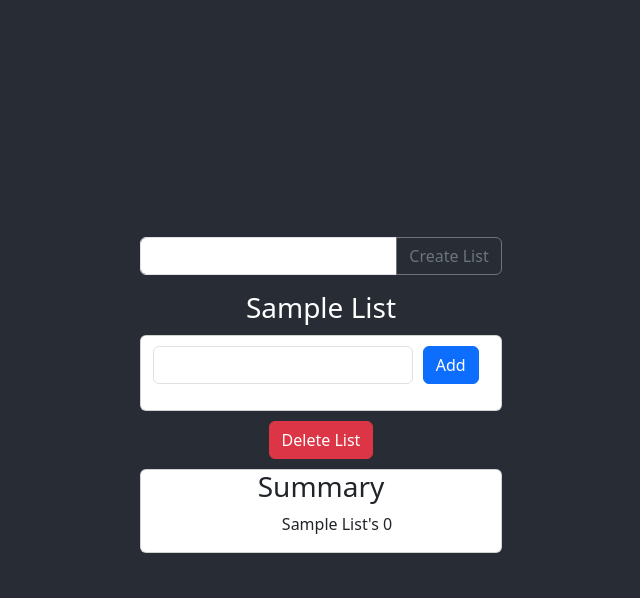
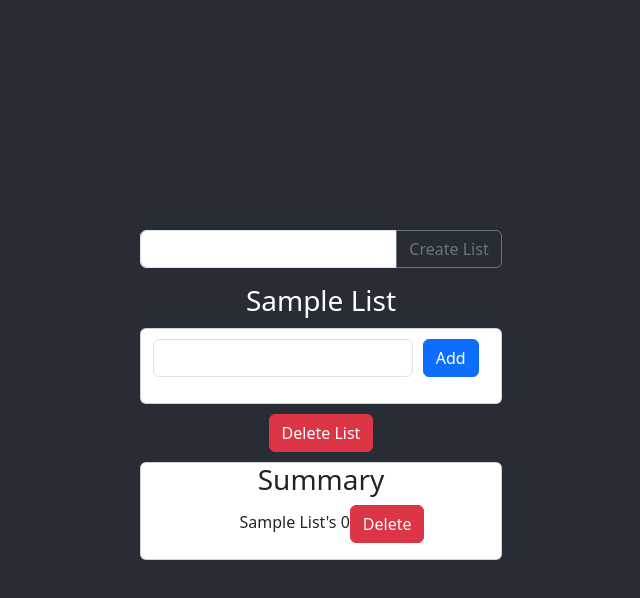
Before and after one commit to nami-96/my-app, a React (Create React App) app: page / in a window 1280 px wide. Both pictures are taken after typing "Sample" into the empty fields and a click on the button "Create List". Shown: the top 598 px of the page, without its empty margins (319-959 px from the left). Built offline with nearby package versions, Linux system fonts and the light colour scheme.

Commit message:
wip delete summary button
clear all list item

```diff
--- a/src/namelist.js
+++ b/src/namelist.js
@@ -98,6 +98,7 @@ const GenList = () => {
                 {list.map((item, listIndex) => (
                     <ul key={listIndex}>
                         {item.name} List's {item.items.length}
+                        <button className='btn btn-danger custom-button' id='sum-btn' onClick={() => handleDeleteTodo(listIndex)}>Delete</button>
                     </ul>
    ))}
             </div>
```
